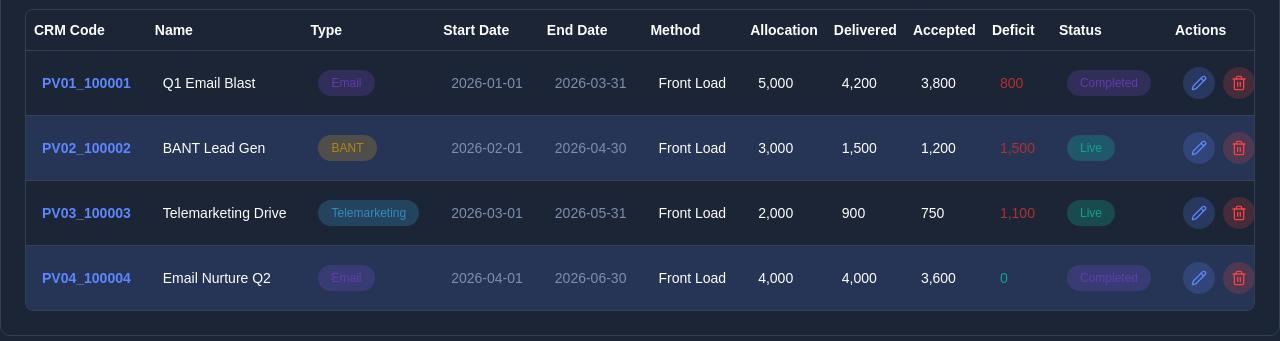
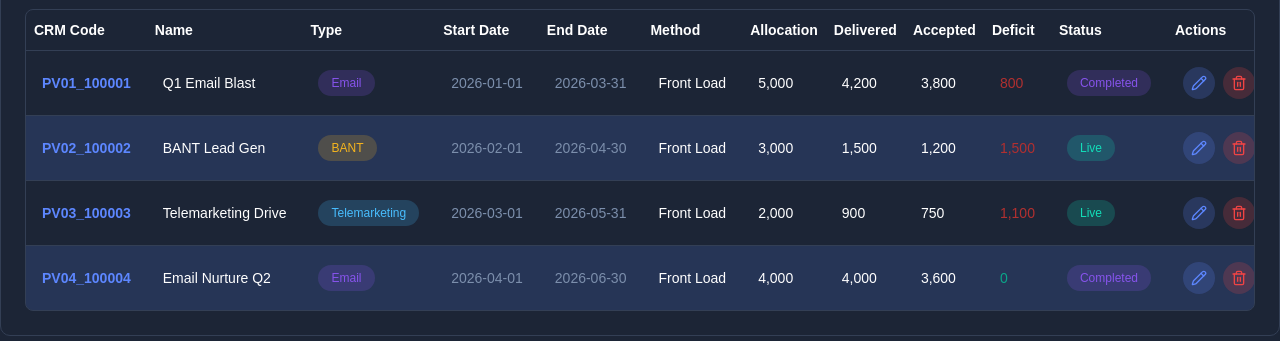
Before and after one commit to Arbaj221/Admin-Dashboard, a React (Vite) app: page /campaigns in a window 1280 px wide. Shown: the part 226-567 px from the top of the page. Built offline with nearby package versions, Linux system fonts and the light colour scheme; sample sign-in values are in the browser's storage.

Commit message:
Add StatusBadge component and replace inline badges

```diff
--- /dev/null
+++ b/src/components/shared/status-badges/StatusBadge.tsx
@@ -0,0 +1,66 @@
+import { Badge } from 'src/components/ui/badge';
+
+type BadgeValue =
+    // Status
+    | 'Live'
+    | 'Completed'
+    | 'Pending'
+    | 'Cancelled'
+    | 'Pause'
+    | 'Non Started'
+    // Campaign Type
+    | 'Email'
+    | 'BANT'
+    | 'Telemarketing'
+    // Department
+    | 'DataOps'
+    // Priority
+    | 'Low'
+    | 'Normal'
+    | 'High'
+    // Client/Vendor Status
+    | 'Active'
+    | 'Inactive';
+
+const badgeConfig: Record<BadgeValue, string> = {
+    // ── Status ──────────────────────────────────────────
+    'Live': 'bg-lightsuccess dark:bg-success/20 text-successemphasis dark:text-success',
+    'Completed': 'bg-lightinfo    dark:bg-info/20    text-infoemphasis    dark:text-info',
+    'Pending': 'bg-lightwarning dark:bg-warning/20 text-warningemphasis dark:text-warning',
+    'Cancelled': 'bg-lighterror   dark:bg-error/20   text-erroremphasis   dark:text-error',
+    'Pause': 'bg-lightwarning dark:bg-warning/20 text-warningemphasis dark:text-warning',
+    'Non Started': 'bg-muted        dark:bg-muted/40   text-muted-foreground',
+
+    // ── Campaign Type ────────────────────────────────────
+    'Email': 'bg-lightinfo      dark:bg-info/20      text-infoemphasis      dark:text-info',
+    'BANT': 'bg-lightwarning   dark:bg-warning/20   text-warningemphasis   dark:text-warning',
+    'Telemarketing': 'bg-lightsecondary dark:bg-secondary/20 text-secondaryemphasis dark:text-secondary',
+
+    // ── Department ───────────────────────────────────────
+    'DataOps': 'bg-lightinfo      dark:bg-info/20      text-infoemphasis      dark:text-info',
+
+    // ── Priority ─────────────────────────────────────────
+    'High': 'bg-lighterror     dark:bg-error/20     text-erroremphasis     dark:text-error',
+    'Normal': 'bg-lightinfo      dark:bg-info/20      text-infoemphasis      dark:text-info',
+    'Low': 'bg-muted          dark:bg-muted/40     text-muted-foreground',
+
+    // ── Client / Vendor Status ───────────────────────────
+    'Active': 'bg-lightsuccess dark:bg-success/20 text-successemphasis dark:text-success',
+    'Inactive': 'bg-lighterror   dark:bg-error/20   text-erroremphasis   dark:text-error',
+};
+
+interface StatusBadgeProps {
+    value: BadgeValue;
+}
+
+const StatusBadge = ({ value }: StatusBadgeProps) => {
+    const classes = badgeConfig[value] ?? 'bg-muted text-muted-foreground';
+
+    return (
+        <Badge className={`text-xs rounded-full px-3 py-1 font-medium whitespace-nowrap ${classes}`}>
+            {value}
+        </Badge>
+    );
+};
+
+export default StatusBadge;
--- a/src/modules/campaigns/campaignOpsView/components/table.tsx
+++ b/src/modules/campaigns/campaignOpsView/components/table.tsx
@@ -7,12 +7,11 @@ import {
   TableHeader,
   TableRow,
 } from 'src/components/ui/table';
-import { Badge } from 'src/components/ui/badge';
 import { Button } from 'src/components/ui/button';
 import { Pencil } from 'lucide-react';
 import { useNavigate } from 'react-router';
-import { OpsType } from '../types/ops.type';
 import { opsData } from '../data/opsView.data';
+import StatusBadge from 'src/components/shared/status-badges/StatusBadge';
 
 
 const tableHeadings = [
@@ -20,14 +19,6 @@ const tableHeadings = [
   'Method', 'Allocation', 'Delivered', 'Accepted', 'Deficit', 'Status', 'Actions',
 ];
 
-const typeBadgeClass = (type: OpsType['type']) => {
-  switch (type) {
-    case 'Email': return 'bg-lightinfo text-infoemphasis';
-    case 'BANT': return 'bg-lightwarning text-warningemphasis';
-    case 'Telemarketing': return 'bg-lightsecondary text-secondaryemphasis';
-    default: return 'bg-muted text-muted-foreground';
-  }
-};
 
 const CampaignOpsViewTable = () => {
   const navigate = useNavigate();
@@ -74,9 +65,7 @@ const CampaignOpsViewTable = () => {
 
                 {/* Type */}
                 <TableCell>
-                  <Badge className={`text-xs rounded-full px-3 py-1 font-medium ${typeBadgeClass(campaign.type)}`}>
-                    {campaign.type}
-                  </Badge>
+                  <StatusBadge value={campaign.type} />
                 </TableCell>
 
                 {/* Start Date */}
@@ -130,15 +119,7 @@ const CampaignOpsViewTable = () => {
 
                 {/* Status */}
                 <TableCell>
-                  <Badge
-                    className={`text-xs rounded-full px-3 py-1 font-medium
-                      ${campaign.status === 'Live'
-                        ? 'bg-lightsuccess text-successemphasis'
-                        : 'bg-lightinfo text-infoemphasis'
-                      }`}
-                  >
-                    {campaign.status}
-                  </Badge>
+                  <StatusBadge value={campaign.status} />
                 </TableCell>
 
                 {/* Actions */}
--- a/src/modules/campaigns/manageCampaigns/components/ManageCampaignTable.tsx
+++ b/src/modules/campaigns/manageCampaigns/components/ManageCampaignTable.tsx
@@ -17,6 +17,7 @@ import {
   SelectValue,
 } from 'src/components/ui/select';
 import { Trash2 } from 'lucide-react';
+import StatusBadge from 'src/components/shared/status-badges/StatusBadge';
 
 type Status = 'Non Started' | 'Cancelled' | 'Completed' | 'Live' | 'Pause';
 
@@ -263,16 +264,12 @@ const ManageCampaignTable = () => {
                     onValueChange={(val) => handleChange(row.id, 'status', val as Status)}
                   >
                     <SelectTrigger className="border-none shadow-none bg-transparent focus:ring-0 h-auto p-0 gap-1 text-sm">
-                      <Badge className={`text-xs rounded-full px-3 py-1 font-medium ${statusBadgeClass(row.status)}`}>
-                        {row.status}
-                      </Badge>
+                      <StatusBadge value={row.status} />
                     </SelectTrigger>
                     <SelectContent>
                       {statusOptions.map((opt) => (
                         <SelectItem key={opt} value={opt}>
-                          <Badge className={`text-xs rounded-full px-3 py-1 font-medium ${statusBadgeClass(opt)}`}>
-                            {opt}
-                          </Badge>
+                           <StatusBadge value={opt} />
                         </SelectItem>
                       ))}
                     </SelectContent>
--- a/src/modules/campaigns/manageCampaigns/components/table.tsx
+++ b/src/modules/campaigns/manageCampaigns/components/table.tsx
@@ -6,11 +6,11 @@ import {
   TableHeader,
   TableRow,
 } from 'src/components/ui/table';
-import { Badge } from 'src/components/ui/badge';
 import { Button } from 'src/components/ui/button';
 import { Pencil, Trash2 } from 'lucide-react';
 import { useNavigate } from 'react-router';
 import { Campaign } from '../types/campaign.types';
+import StatusBadge from 'src/components/shared/status-badges/StatusBadge';
 
 interface CampaignsTableProps {
   campaigns: Campaign[];
@@ -22,14 +22,7 @@ const tableHeadings = [
   'Method', 'Allocation', 'Delivered', 'Accepted', 'Deficit', 'Status', 'Actions',
 ];
 
-const typeBadgeClass = (type: Campaign['type']) => {
-  switch (type) {
-    case 'Email': return 'bg-lightinfo text-infoemphasis';
-    case 'BANT': return 'bg-lightwarning text-warningemphasis';
-    case 'Telemarketing': return 'bg-lightsecondary text-secondaryemphasis';
-    default: return 'bg-muted text-muted-foreground';
-  }
-};
+
 
 const CampaignsTable = ({ campaigns, onDelete }: CampaignsTableProps) => {
   const navigate = useNavigate();
@@ -76,9 +69,7 @@ const CampaignsTable = ({ campaigns, onDelete }: CampaignsTableProps) => {
 
                 {/* Type */}
                 <TableCell>
-                  <Badge className={`text-xs rounded-full px-3 py-1 font-medium ${typeBadgeClass(campaign.type)}`}>
-                    {campaign.type}
-                  </Badge>
+                  <StatusBadge value={campaign.type} />
                 </TableCell>
 
                 {/* Start Date */}
@@ -132,15 +123,7 @@ const CampaignsTable = ({ campaigns, onDelete }: CampaignsTableProps) => {
 
                 {/* Status */}
                 <TableCell>
-                  <Badge
-                    className={`text-xs rounded-full px-3 py-1 font-medium
-                      ${campaign.status === 'Live'
-                        ? 'bg-lightsuccess text-successemphasis'
-                        : 'bg-lightinfo text-infoemphasis'
-                      }`}
-                  >
-                    {campaign.status}
-                  </Badge>
+                   <StatusBadge value={campaign.status} />
                 </TableCell>
 
                 {/* Actions */}
--- a/src/modules/clients/components/ClientsTable.tsx
+++ b/src/modules/clients/components/ClientsTable.tsx
@@ -6,11 +6,11 @@ import {
   TableHeader,
   TableRow,
 } from 'src/components/ui/table';
-import { Badge } from 'src/components/ui/badge';
 import { Button } from 'src/components/ui/button';
 import { Pencil, Trash2 } from 'lucide-react';
 import { useNavigate } from 'react-router';
 import { Client } from '../types/client.types';
+import StatusBadge from 'src/components/shared/status-badges/StatusBadge';
 
 interface ClientsTableProps {
   clients: Client[];
@@ -85,15 +85,7 @@ const ClientsTable = ({ clients, onDelete }: ClientsTableProps) => {
 
                 {/* Status */}
                 <TableCell>
-                  <Badge
-                    className={`text-xs rounded-full px-3 py-1 font-medium
-                      ${client.status === 'Active'
-                        ? 'bg-lightsuccess text-successemphasis'
-                        : 'bg-lighterror text-erroremphasis'
-                      }`}
-                  >
-                    {client.status}
-                  </Badge>
+                  <StatusBadge value={client.status} />
                 </TableCell>
 
                 {/* Actions */}
--- a/src/modules/vendors/component/table.tsx
+++ b/src/modules/vendors/component/table.tsx
@@ -11,6 +11,7 @@ import { Button } from 'src/components/ui/button';
 import { Pencil, Trash2 } from 'lucide-react';
 import { useNavigate } from 'react-router';
 import { Vendor } from '../types/vendor.type';
+import StatusBadge from 'src/components/shared/status-badges/StatusBadge';
 
 interface VendorTableProps {
   vendor: Vendor[];
@@ -85,15 +86,7 @@ const VendorTable = ({ vendor, onDelete }: VendorTableProps) => {
 
                 {/* Status */}
                 <TableCell>
-                  <Badge
-                    className={`text-xs rounded-full px-3 py-1 font-medium
-                      ${vendor.status === 'Active'
-                        ? 'bg-lightsuccess text-successemphasis'
-                        : 'bg-lighterror text-erroremphasis'
-                      }`}
-                  >
-                    {vendor.status}
-                  </Badge>
+                  <StatusBadge value={vendor.status} />
                 </TableCell>
 
                 {/* Actions */}
```
